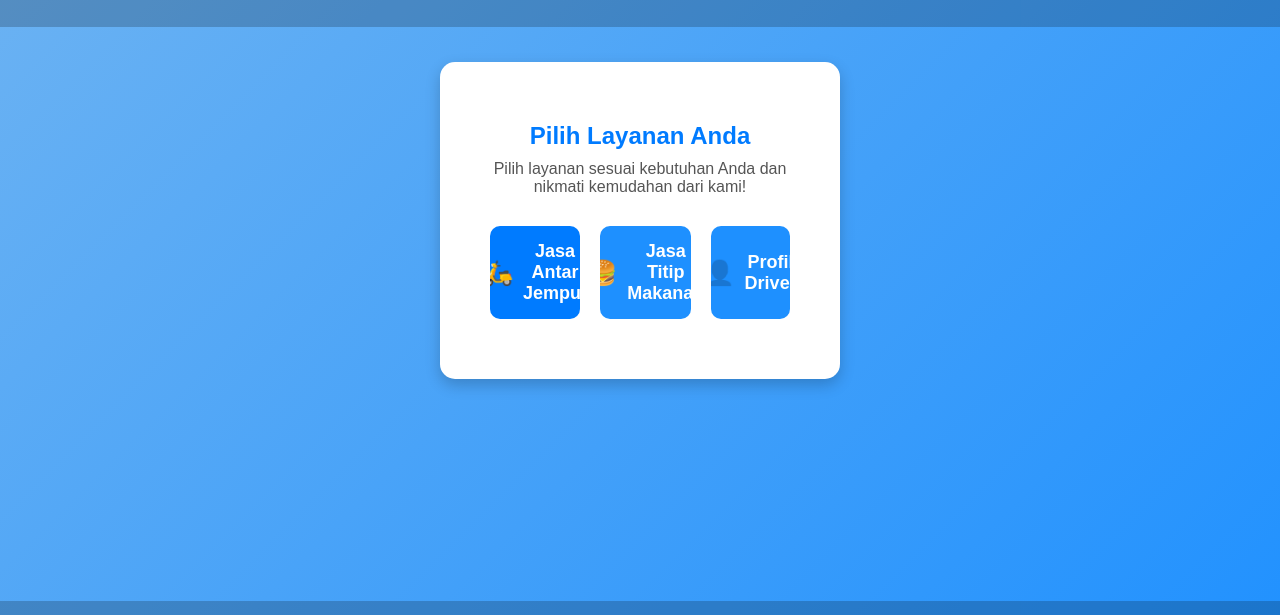
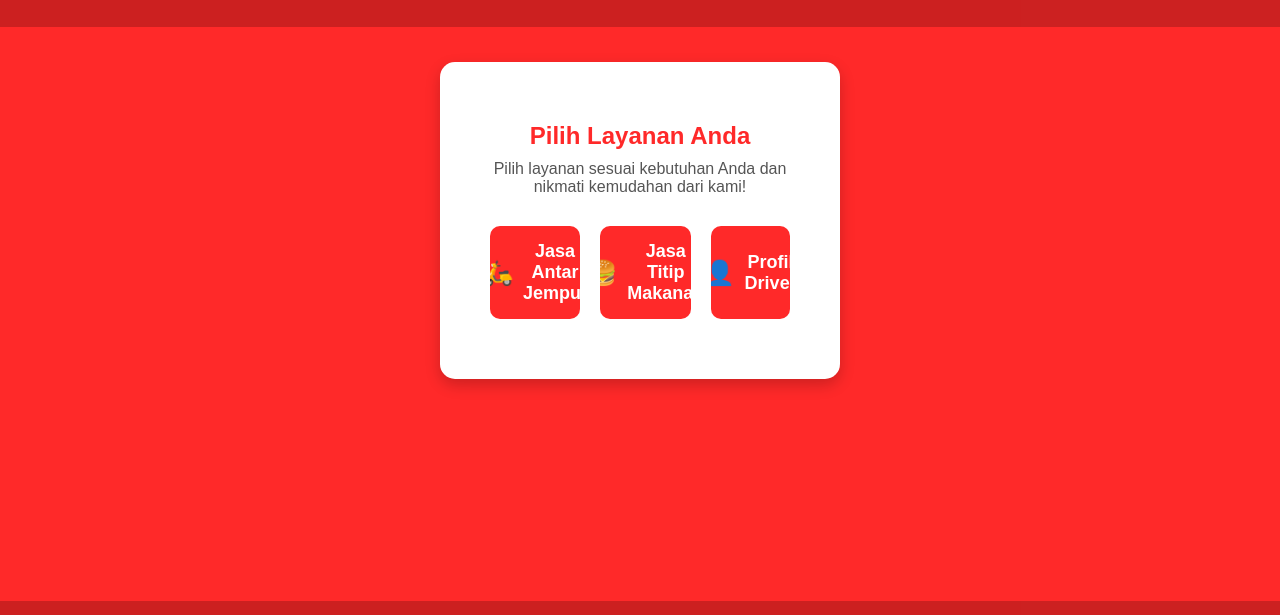
Before and after one commit to hasan228866/anjem-dan-jastip-kota-semarang, a plain HTML site: page index.html in a window 1280 px wide. Shown: the part 88-703 px from the top of the page. Drawn offline with Linux system fonts and the light colour scheme.

Commit message:
Update styles.css

```diff
--- a/styles.css
+++ b/styles.css
@@ -12,7 +12,7 @@
     flex-direction: column;
     align-items: center;
     min-height: 100vh;
-    background: linear-gradient(135deg, #6db3f2, #1e90ff);
+    background: linear-gradient(135deg, #FF2929, #FF2929);
   }
 
   /* Header */
@@ -58,7 +58,7 @@
   /* Judul layanan */
   .container h2 {
     font-size: 24px;
-    color: #007bff;
+    color: #FF2929;
     margin-bottom: 10px;
   }
 
@@ -106,22 +106,22 @@
 
   /* Warna khusus untuk tombol */
   .antar-jemput {
-    background-color: #007bff;
+    background-color: #FF2929;
   }
   .antar-jemput:hover {
-    background-color: #0056b3;
+    background-color: #ac0000;
   }
   .titip-makanan {
-    background-color: #1e90ff;
+    background-color: #FF2929;
   }
   .titip-makanan:hover {
-    background-color: #1c86e5;
+    background-color: #ac0000;
   }
   .profil-driver {
-    background-color: #1e90ff;
+    background-color: #FF2929;
   }
   .profil-driver:hover {
-    background-color: #1c86e5;
+    background-color: #ac0000;
   }
 
   /* Footer */
```
